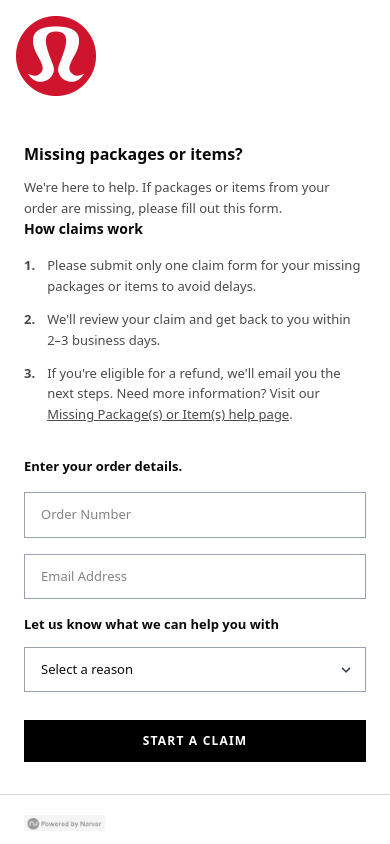
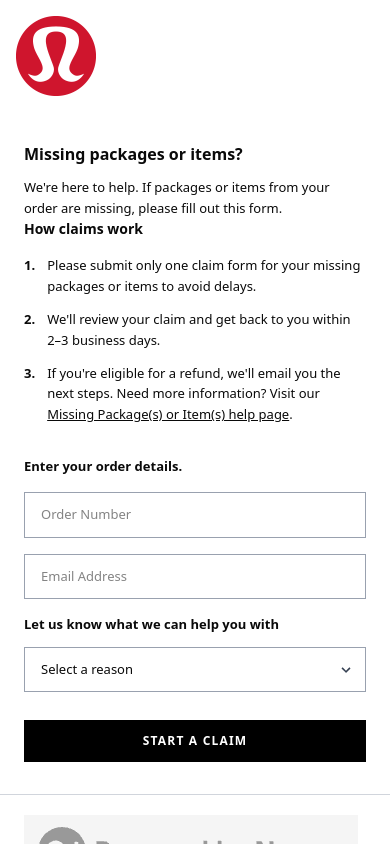
Before and after one commit to catheyj1/update-claim-filing-page, a React (Vite) app: page / in a window 390 px wide. Built offline with nearby package versions, Linux system fonts and the light colour scheme.

Commit message:
Fix logo sizes, font colors and weights to match reference

```diff
--- a/src/App.tsx
+++ b/src/App.tsx
@@ -9,13 +9,13 @@
       {/* Header */}
       <header className="flex items-center justify-between px-4 md:px-10 py-4 bg-white border-b border-gray-300 shrink-0">
         <div className="flex items-center">
-          <img src={lululemonLogoUrl} alt="lululemon" className="h-6 w-6" />
+          <img src={lululemonLogoUrl} alt="lululemon" className="h-5 w-5" />
         </div>
         <nav className="hidden md:flex items-center gap-8">
-          <a href="#" className="text-[13px] uppercase tracking-wider hover:opacity-70">Women</a>
-          <a href="#" className="text-[13px] uppercase tracking-wider hover:opacity-70">Men</a>
-          <a href="#" className="text-[13px] uppercase tracking-wider hover:opacity-70">Accessories</a>
-          <a href="#" className="text-[13px] uppercase tracking-wider hover:opacity-70">Community</a>
+          <a href="#" className="text-black text-[13px] uppercase tracking-wider hover:opacity-70 font-medium">Women</a>
+          <a href="#" className="text-black text-[13px] uppercase tracking-wider hover:opacity-70 font-medium">Men</a>
+          <a href="#" className="text-black text-[13px] uppercase tracking-wider hover:opacity-70 font-medium">Accessories</a>
+          <a href="#" className="text-black text-[13px] uppercase tracking-wider hover:opacity-70 font-medium">Community</a>
         </nav>
         <div className="w-8 hidden md:block"></div>
       </header>
@@ -26,30 +26,30 @@
         <div className="w-full md:w-[540px] lg:w-[600px] bg-[#f5f5f5] flex flex-col shrink-0">
           <div className="flex-1 overflow-y-auto px-6 md:px-10 lg:px-14 py-8 md:py-10">
             {/* Title */}
-            <h1 className="mb-3 md:mb-4 text-[22px] md:text-[24px] leading-[1.3]" style={{ fontWeight: 700 }}>Missing packages or items?</h1>
+            <h1 className="mb-3 md:mb-4 text-black text-[22px] md:text-[24px] leading-[1.3]" style={{ fontWeight: 700 }}>Missing packages or items?</h1>
 
             {/* Description */}
-            <p className="text-[#4a4a4a] mb-6 md:mb-8 leading-[1.6] text-[13px] md:text-[14px]">
+            <p className="text-black mb-6 md:mb-8 leading-[1.6] text-[13px] md:text-[14px]" style={{ fontWeight: 400 }}>
               We're here to help. If packages or items from your order are missing, please fill out this form.
             </p>
 
             {/* How claims work */}
             <div className="mb-8 md:mb-10">
-              <h2 className="mb-4 md:mb-5 text-[14px] md:text-[16px]" style={{ fontWeight: 700 }}>How claims work</h2>
-              <ol className="space-y-3 md:space-y-4 text-[#4a4a4a] text-[13px] md:text-[14px] leading-[1.6]">
+              <h2 className="mb-4 md:mb-5 text-black text-[14px] md:text-[16px]" style={{ fontWeight: 700 }}>How claims work</h2>
+              <ol className="space-y-3 md:space-y-4 text-black text-[13px] md:text-[14px] leading-[1.6]">
                 <li className="flex gap-3">
-                  <span className="shrink-0" style={{ fontWeight: 600 }}>1.</span>
-                  <span>Please submit only one claim form for your missing packages or items to avoid delays.</span>
+                  <span className="shrink-0 text-black" style={{ fontWeight: 700 }}>1.</span>
+                  <span className="text-black" style={{ fontWeight: 400 }}>Please submit only one claim form for your missing packages or items to avoid delays.</span>
                 </li>
                 <li className="flex gap-3">
-                  <span className="shrink-0" style={{ fontWeight: 600 }}>2.</span>
-                  <span>We'll review your claim and get back to you within 2–3 business days.</span>
+                  <span className="shrink-0 text-black" style={{ fontWeight: 700 }}>2.</span>
+                  <span className="text-black" style={{ fontWeight: 400 }}>We'll review your claim and get back to you within 2–3 business days.</span>
                 </li>
                 <li className="flex gap-3">
-                  <span className="shrink-0" style={{ fontWeight: 600 }}>3.</span>
-                  <span>
+                  <span className="shrink-0 text-black" style={{ fontWeight: 700 }}>3.</span>
+                  <span className="text-black" style={{ fontWeight: 400 }}>
                     If you're eligible for a refund, we'll email you the next steps. Need more information? Visit our{' '}
-                    <a href="#" className="underline hover:no-underline text-[#4a4a4a]">
+                    <a href="#" className="underline hover:no-underline text-black" style={{ fontWeight: 400 }}>
                       Missing Package(s) or Item(s) help page
                     </a>
                     .
@@ -61,13 +61,13 @@
             {/* Form */}
             <div className="space-y-4 md:space-y-5">
               <div>
-                <label className="block mb-4 md:mb-5 text-[13px] md:text-[14px]" style={{ fontWeight: 700 }}>
+                <label className="block mb-4 md:mb-5 text-black text-[13px] md:text-[14px]" style={{ fontWeight: 700 }}>
                   Enter your order details.
                 </label>
                 <input
                   type="text"
                   placeholder="Order Number"
-                  className="w-full px-4 py-3 border border-gray-400 bg-white focus:outline-none focus:border-black text-[13px] md:text-[14px]"
+                  className="w-full px-4 py-3 border border-gray-400 bg-white focus:outline-none focus:border-black text-black text-[13px] md:text-[14px]"
                 />
               </div>
 
@@ -75,16 +75,16 @@
                 <input
                   type="email"
                   placeholder="Email Address"
-                  className="w-full px-4 py-3 border border-gray-400 bg-white focus:outline-none focus:border-black text-[13px] md:text-[14px]"
+                  className="w-full px-4 py-3 border border-gray-400 bg-white focus:outline-none focus:border-black text-black text-[13px] md:text-[14px]"
                 />
               </div>
 
               <div>
-                <label className="block mb-3 text-[13px] md:text-[14px]" style={{ fontWeight: 700 }}>
+                <label className="block mb-3 text-black text-[13px] md:text-[14px]" style={{ fontWeight: 700 }}>
                   Let us know what we can help you with
                 </label>
                 <div className="relative">
-                  <select className="w-full px-4 py-3 border border-gray-400 bg-white focus:outline-none focus:border-black appearance-none cursor-pointer pr-10 text-[13px] md:text-[14px]">
+                  <select className="w-full px-4 py-3 border border-gray-400 bg-white focus:outline-none focus:border-black appearance-none cursor-pointer pr-10 text-black text-[13px] md:text-[14px]">
                     <option>Select a reason</option>
                     <option>All items in order are incorrect</option>
                     <option>Only some items are incorrect</option>
@@ -105,8 +105,8 @@
 
           {/* Footer */}
           <div className="px-6 md:px-10 lg:px-14 py-5 md:py-6 border-t border-gray-300 shrink-0">
-            <div className="flex items-center gap-2 text-gray-600 text-[12px] md:text-[13px]">
-              <img src={narvarPoweredUrl} alt="Powered by Narvar" className="h-4 w-auto" />
+            <div className="flex items-center gap-2">
+              <img src={narvarPoweredUrl} alt="Powered by Narvar" className="h-3 w-auto opacity-70" />
             </div>
           </div>
         </div>
```
